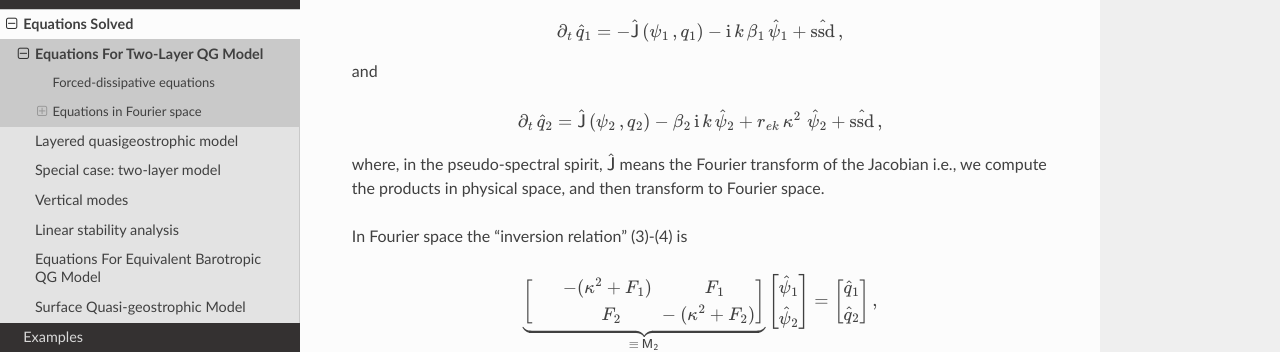
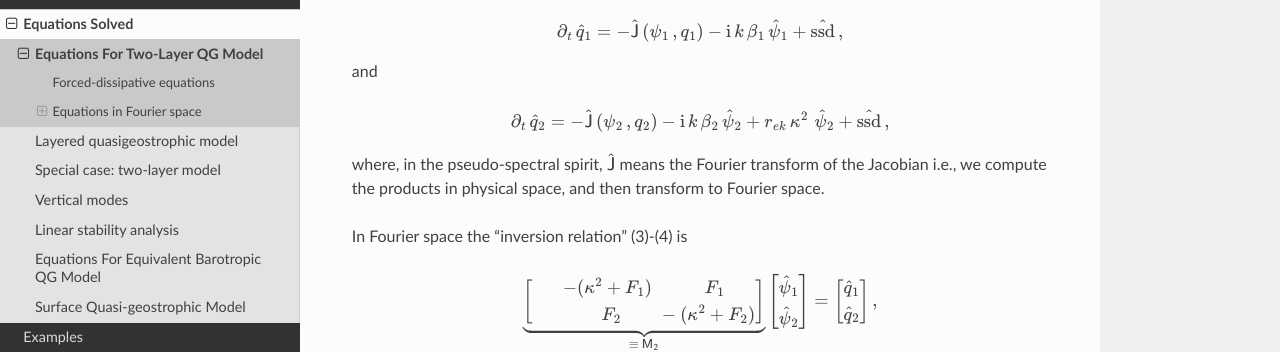
Before and after one commit to pyqg/pyqg, a Sphinx documentation site: the page built from docs/equations/notation_twolayer_model.rst, in a window 1280 px wide and 900 px high, scrolled down 1167 px. Shown: the part 152-504 px from the top of the window. Built offline with Sphinx 7.4.7 and the Read the Docs theme 2.0.0, drawn with Linux system fonts in a browser that asks for light colours.

```diff
--- a/docs/equations/notation_twolayer_model.rst
+++ b/docs/equations/notation_twolayer_model.rst
@@ -95,7 +95,7 @@ and
 .. math::
 
 
-   \partial_t\,{\hat{q}_2} = \hat{\mathsf{J}}\left(\psi_2\,, q_2\right)- \beta_2\, \text{i}\,k\, {\hat{\psi}_2}  + r_{ek}\,\kappa^2\,\, \hat{\psi}_2 + \hat{\text{ssd}}\,,
+   \partial_t\,{\hat{q}_2} = - \hat{\mathsf{J}}\left(\psi_2\,, q_2\right)-  \text{i}\,k\, \beta_2\, {\hat{\psi}_2}  + r_{ek}\,\kappa^2\,\, \hat{\psi}_2 + \hat{\text{ssd}}\,,
 
 where, in the pseudo-spectral spirit, :math:`\hat{\mathsf{J}}` means the
 Fourier transform of the Jacobian i.e., we compute the products in
```
